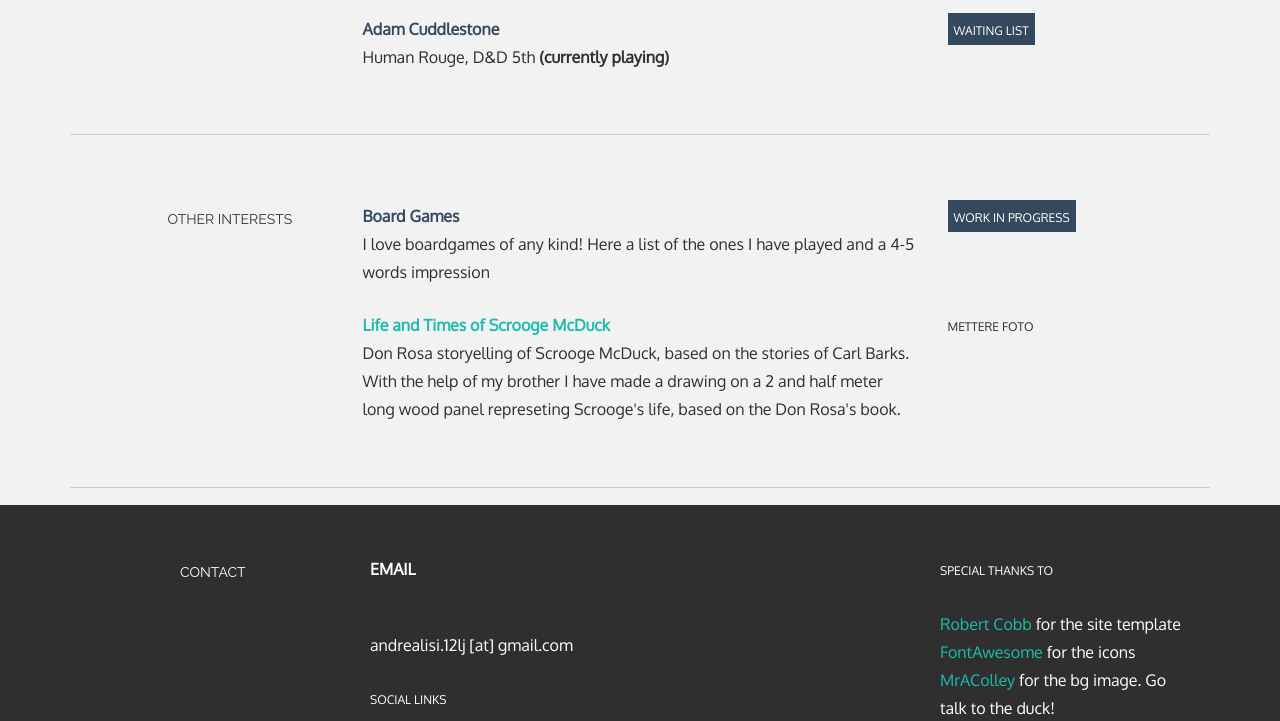
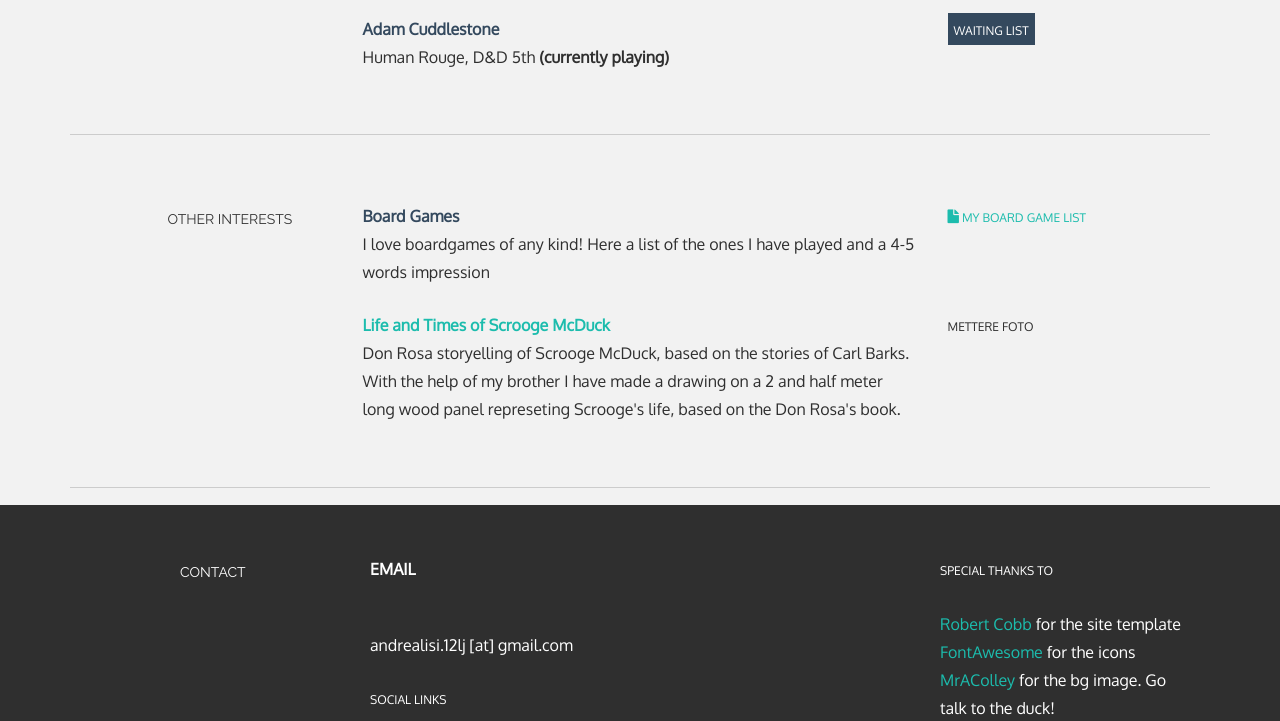
Before and after one commit to 0Alic/0Alic.github.io, a plain HTML site: page index.html in a window 1280 px wide. Shown: the part 2615-3336 px from the top of the page. Drawn offline with Linux system fonts and the light colour scheme.

Commit message:
Add board game list

```diff
--- a/index.html
+++ b/index.html
@@ -308,7 +308,7 @@
 
 				<div class="col-lg-3">
 					<p>
-					<imp><sm>WORK IN PROGRESS</imp></sm><br/>
+						<a href="PDFs/BoardGameList.pdf"><i class="icon-file"></i><sm> My Board game list</sm></a><br/>
 					</p>
 				</div>
 
```
Also changed, not shown: 1 other file.
